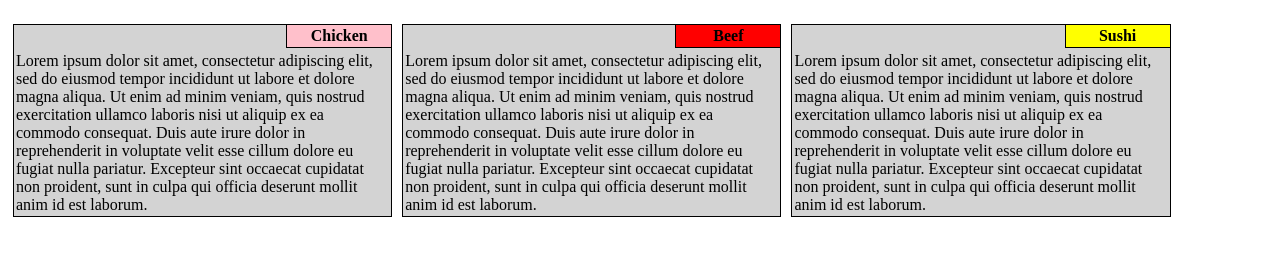
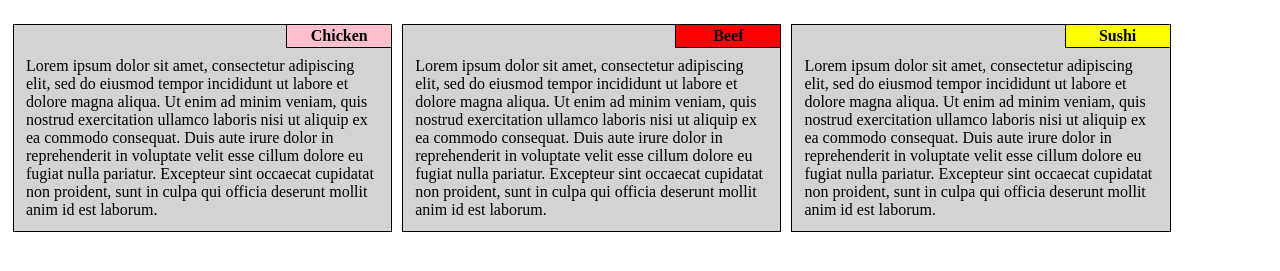
Before and after one commit to fernando-bernardino/coursera-assigments, a plain HTML site: page html-module2/index.html in a window 1280 px wide. Shown: the part 61-332 px from the top of the page. Drawn offline with Linux system fonts and the light colour scheme.

Commit message:
HTML assignment 2 - improvement

```diff
--- a/html-module2/css/style.css
+++ b/html-module2/css/style.css
@@ -30,7 +30,7 @@ h1 {
 	padding: 2px;
 	display: block;
 	clear: right;
-	margin-top: 25px;
+	margin: 30px 10px 10px 10px;
 }
 
 @media (min-width: 920px) {
```
